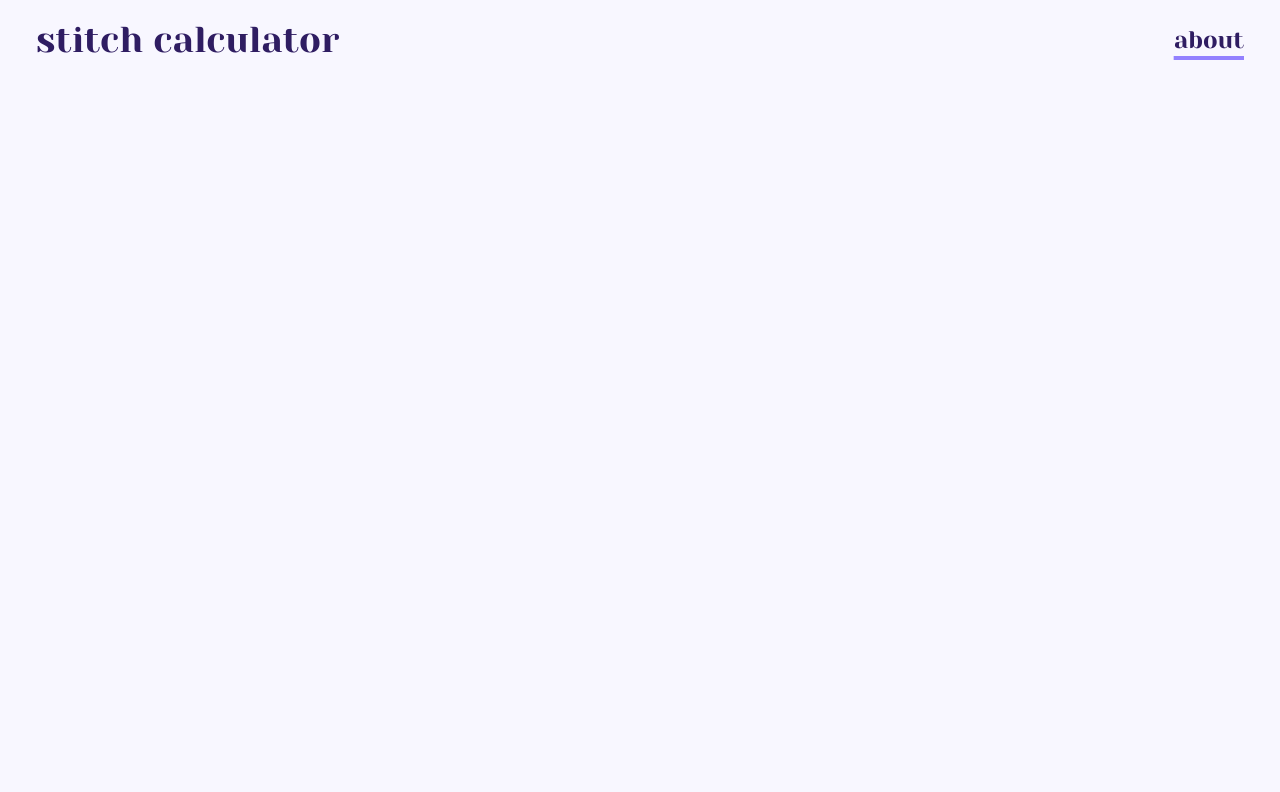
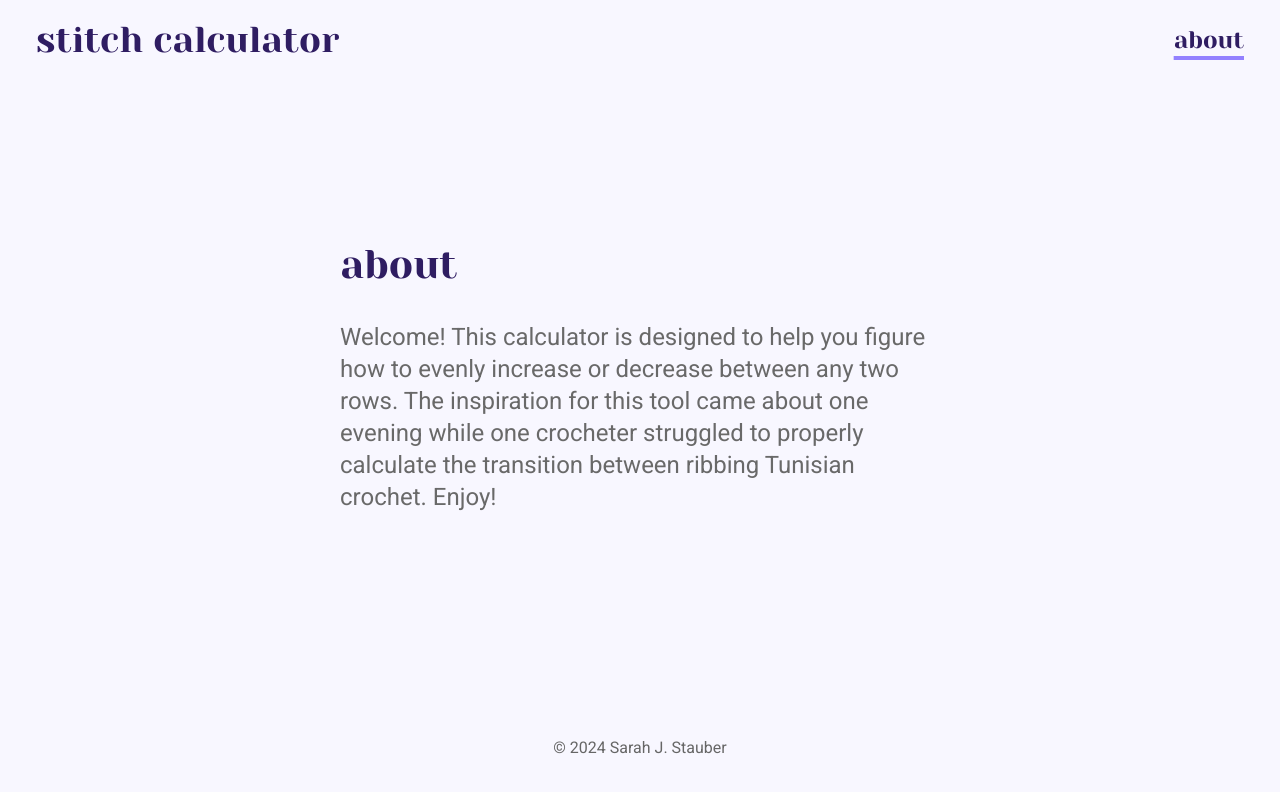
Before and after one commit to sarahjstauber/stitch-calculator, a React (Vite) app: page /about in a window 1280 px wide. Shown: the top 792 px of the page. Built offline with nearby package versions, Linux system fonts and the light colour scheme.

Commit message:
chore: add content and styling to about page

```diff
--- a/src/Layout/Navbar/styles.ts
+++ b/src/Layout/Navbar/styles.ts
@@ -3,8 +3,8 @@ import { Link } from "react-router-dom";
 import { colors } from "../../ui/colors.ts";
 
 export const Container = styled.nav`
-    background-color: ${colors["ghost-white"]};
-    color: ${colors["federal-blue"]};
+  background-color: ${colors["ghost-white"]};
+  color: ${colors["federal-blue"]};
   display: flex;
   justify-content: space-between;
   padding: 24px 24px 8px;
--- a/src/pages/About/index.tsx
+++ b/src/pages/About/index.tsx
@@ -1,3 +1,18 @@
+import {Body, InnerContainer, OuterContainer, Title} from "./styles.ts";
+import {Footer} from "../../Layout/Footer";
+
 export const About = () => {
-  return <></>;
+  return (
+    <OuterContainer>
+      <InnerContainer>
+      <Title className="font-display">about</Title>
+      <Body>
+        Welcome! This calculator is designed to help you figure how to evenly
+        increase or decrease between any two rows. The inspiration for this tool
+        came about one evening while one crocheter struggled to properly
+        calculate the transition between ribbing Tunisian crochet. Enjoy!
+      </Body></InnerContainer>
+      <Footer textColor={"dark"}/>
+    </OuterContainer>
+  );
 };
--- a/src/pages/About/styles.ts
+++ b/src/pages/About/styles.ts
@@ -0,0 +1,35 @@
+import styled from "styled-components";
+import { colors } from "../../ui/colors.ts";
+
+export const OuterContainer = styled.div`
+  align-self: center;
+  display: flex;
+  flex-direction: column;
+  justify-content: center;
+  margin: 0 2.25rem;
+  max-width: 600px;
+  min-height: calc(100vh - 2rem - 32px);
+
+  @media (min-width: 1024px) {
+    min-height: calc(100vh - 2rem - 40px);
+  }
+`;
+
+export const InnerContainer = styled.div`
+    display: flex;
+    flex: 1;
+    flex-direction: column;
+    justify-content: center;
+`
+
+export const Title = styled.h2`
+  color: ${colors["federal-blue"]};
+  font-size: 2.5rem;
+  line-height: 3rem;
+  margin-bottom: 2rem;
+`;
+export const Body = styled.p`
+  color: dimgray;
+  font-size: 1.5rem;
+  margin-bottom: 3.125rem;
+`;
--- a/src/pages/Home/IntroSection/index.tsx
+++ b/src/pages/Home/IntroSection/index.tsx
@@ -2,15 +2,17 @@ import { Button } from "../../../ui";
 import { IntroBody, IntroContainer, IntroTitle } from "./styles.ts";
 
 export const IntroSection = () => {
-  const navigateDown = () => {window.scrollTo(0, 1000)}
+  const navigateDown = () => {
+    window.scrollTo(0, 1000);
+  };
 
   return (
     <IntroContainer>
-      <IntroTitle className="font-display text-federal-blue">
+      <IntroTitle className="font-display">
         easily calculate
         <br /> increases & decreases
       </IntroTitle>
-      <IntroBody className="text-dim-grey">
+      <IntroBody>
         use the tools below to evenly <b>increase</b> or <b>decrease</b> across
         ribbing or any two rows of work
       </IntroBody>
--- a/src/pages/Home/IntroSection/styles.ts
+++ b/src/pages/Home/IntroSection/styles.ts
@@ -1,4 +1,5 @@
 import styled from "styled-components";
+import { colors } from "../../../ui/colors.ts";
 
 export const IntroContainer = styled.div`
   align-self: center;
@@ -14,11 +15,13 @@ export const IntroContainer = styled.div`
   }
 `;
 export const IntroTitle = styled.h2`
+  color: ${colors["federal-blue"]};
   font-size: 2.5rem;
   line-height: 3rem;
   margin-bottom: 2rem;
 `;
 export const IntroBody = styled.p`
+  color: dimgray;
   font-size: 1.5rem;
   margin-bottom: 3.125rem;
 `;
```
